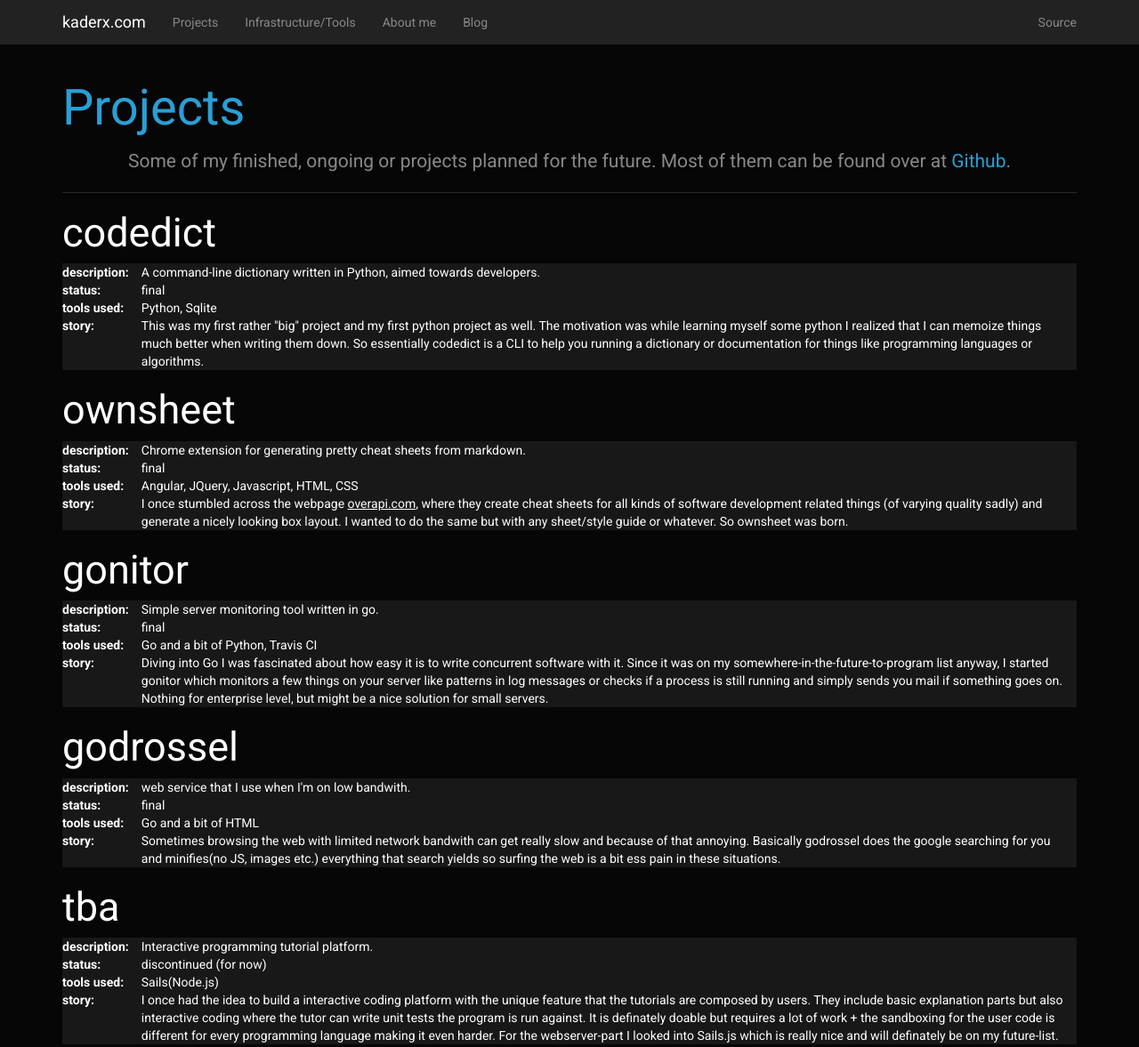
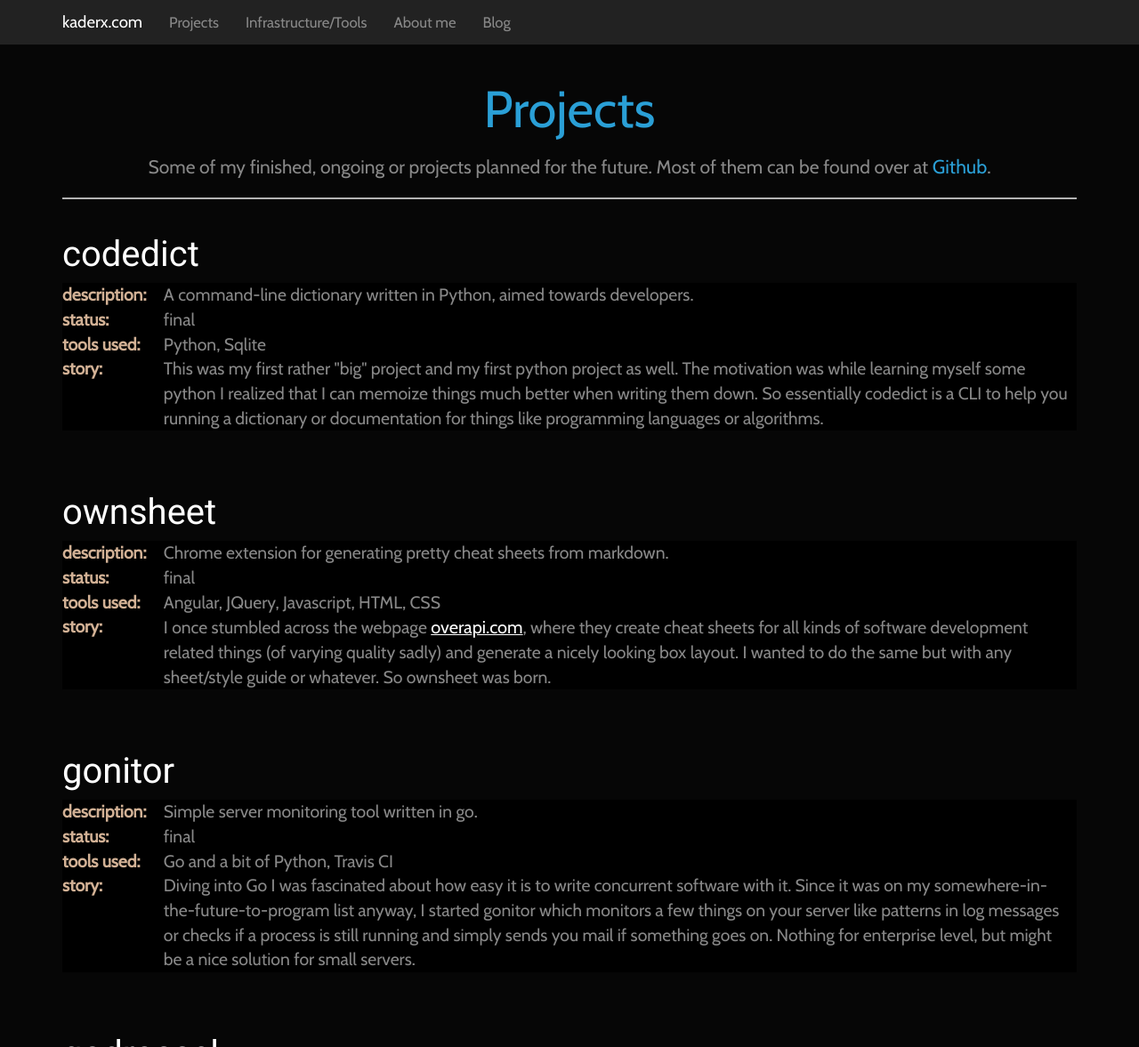
Before and after one commit to skiwan/BastiPaeltz.github.io, a plain HTML site: page projects/index.html in a window 1280 px wide. Shown: the top 1177 px of the page at 89% size. Drawn offline with nearby package versions, Linux system fonts and the light colour scheme.

Commit message:
customisation and post-processing

```diff
--- a/about_me/index.html
+++ b/about_me/index.html
@@ -12,6 +12,8 @@
 <link href="../assets/css/theme.css" rel="stylesheet" type="text/css">
 <link rel="alternate" type="application/rss+xml" title="RSS" href="../rss.xml">
 <link rel="canonical" href="http://kaderx.com/about_me/">
+<link href='https://fonts.googleapis.com/css?family=Cabin' rel='stylesheet' type='text/css'>
+<link href="../assets/css/my.css" rel="stylesheet" type="text/css">
 <!--[if lt IE 9]><script src="../assets/js/html5.js"></script><![endif]--><meta name="description" itemprop="description" content="About me">
 <meta name="author" content="Sebastian Paeltz">
 <meta property="og:site_name" content="kaderx.com">
@@ -97,5 +99,6 @@
     moment.locale("");
     fancydates(0, "YYYY-MM-DD HH:mm");
     </script><!-- end fancy dates -->
+    <script src="../post-production.js"></script>
 </body>
 </html>
--- /dev/null
+++ b/assets/css/my.css
@@ -0,0 +1,34 @@
+* {
+	font-size: 103%;
+	font-family: 'Cabin', sans-serif;
+}
+
+h1 {
+	color: #2a9fd6;
+}
+
+h2 {
+	font-size: 40px;
+}
+
+td.field-body{
+	color: #888888;
+}
+
+table {
+	background-color: black;
+}
+
+th.field-name{
+	color: #d2b195;
+}
+
+hr.docutils {
+	border-top: 2px solid #b2b2b2;
+	padding: 10px;
+}
+
+#footer {
+	margin-top: 15px;
+	padding-top: 10px;
+}
--- a/post-production.js
+++ b/post-production.js
@@ -1,4 +1,15 @@
 
 (function () {
+	// remove source link in top right corner
 	$('#sourcelink').remove();
+
+	// center heading for all pages except the blog
+	if (document.location.href.indexOf('blog') < 0){
+		$('h1').addClass('text-center');
+	}
+
+	// style projects page different
+	if (document.title === "Projects | kaderx.com") {
+		$('.section').css('margin-bottom', '70px');
+	}
 })();
--- a/projects/index.html
+++ b/projects/index.html
@@ -12,6 +12,8 @@
 <link href="../assets/css/theme.css" rel="stylesheet" type="text/css">
 <link rel="alternate" type="application/rss+xml" title="RSS" href="../rss.xml">
 <link rel="canonical" href="http://kaderx.com/projects/">
+<link href='https://fonts.googleapis.com/css?family=Cabin' rel='stylesheet' type='text/css'>
+<link href="../assets/css/my.css" rel="stylesheet" type="text/css">
 <!--[if lt IE 9]><script src="../assets/js/html5.js"></script><![endif]--><meta name="description" itemprop="description" content="Projects">
 <meta name="author" content="Sebastian Paeltz">
 <meta property="og:site_name" content="kaderx.com">
@@ -279,5 +281,6 @@ you running a dictionary or documentation for things like programming languages
     moment.locale("");
     fancydates(0, "YYYY-MM-DD HH:mm");
     </script><!-- end fancy dates -->
+    <script src="../post-production.js"></script>
 </body>
 </html>
```
Also changed, not shown: archive.html (+9 -0 lines), blog/index.html (+3 -0 lines), index.html (+17 -4 lines), tools/index.html (+3 -0 lines).
